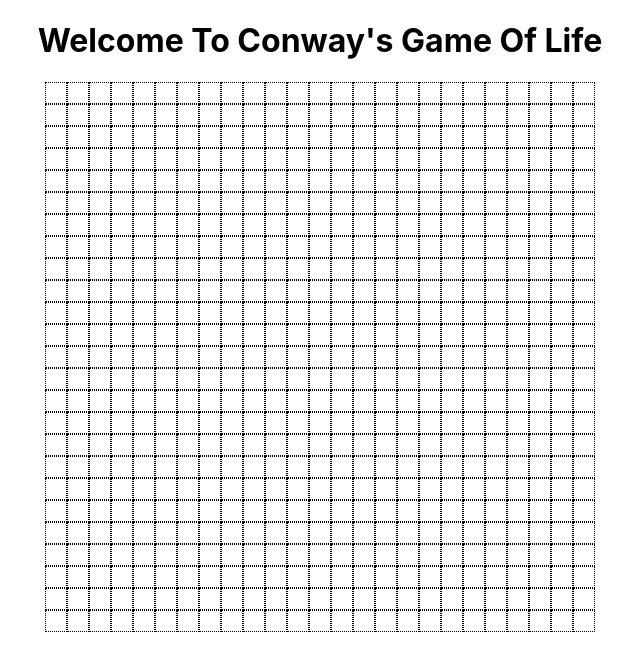
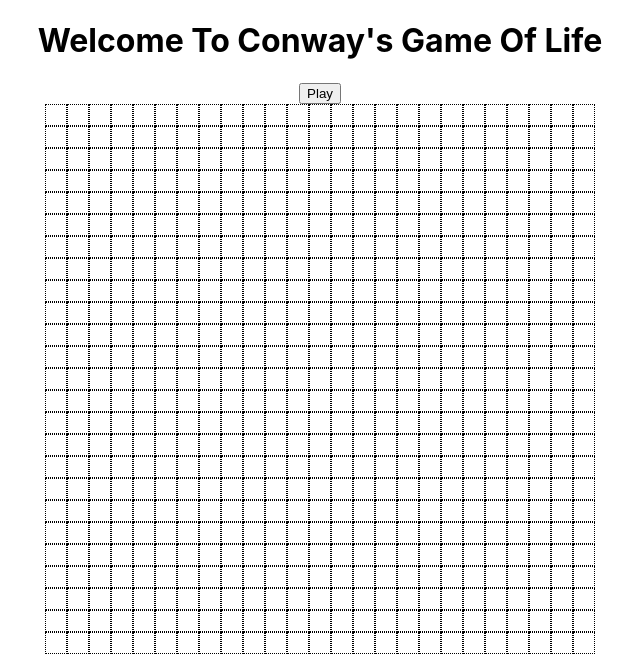
Before and after one commit to hesterrk/Game_Of_Life, a React (Create React App) app: page / in a window 1280 px wide. Shown: the top 672 px of the page, without its empty margins (320-960 px from the left). Built offline with nearby package versions, Linux system fonts and the light colour scheme.

Commit message:
added start button state and button with start of its functionality

```diff
--- a/src/App.js
+++ b/src/App.js
@@ -7,6 +7,7 @@ function App() {
   return (
     <div className="App">
       <h1> Welcome To Conway's Game Of Life </h1>
+      <Controls />
       <Grid />
     </div>
   );
--- a/src/components/Controls.js
+++ b/src/components/Controls.js
@@ -2,11 +2,14 @@ import React, { useEffect, useState } from "react";
 
 function Controls() {
 
+    // Start the game state
+    const [play, setPlay] = useState(false)
 
 
 
 
     return <div>
+        <button onClick={() => setPlay(!play)}>Play</button>
 
     </div>
 
```
